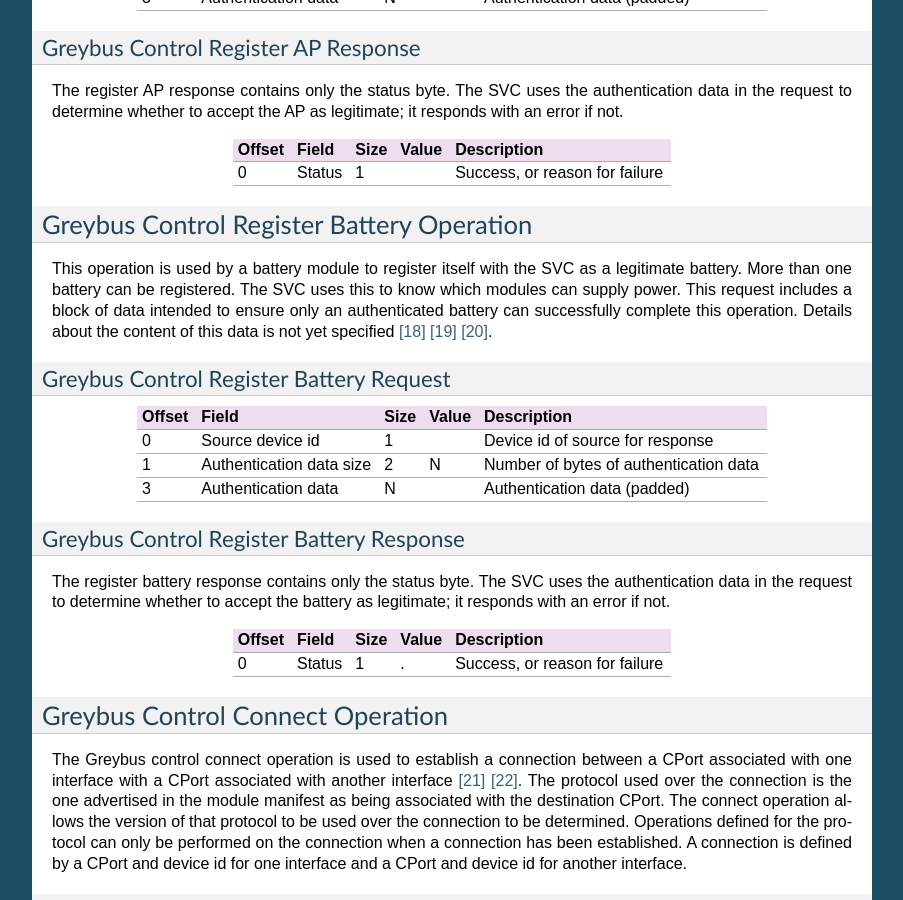
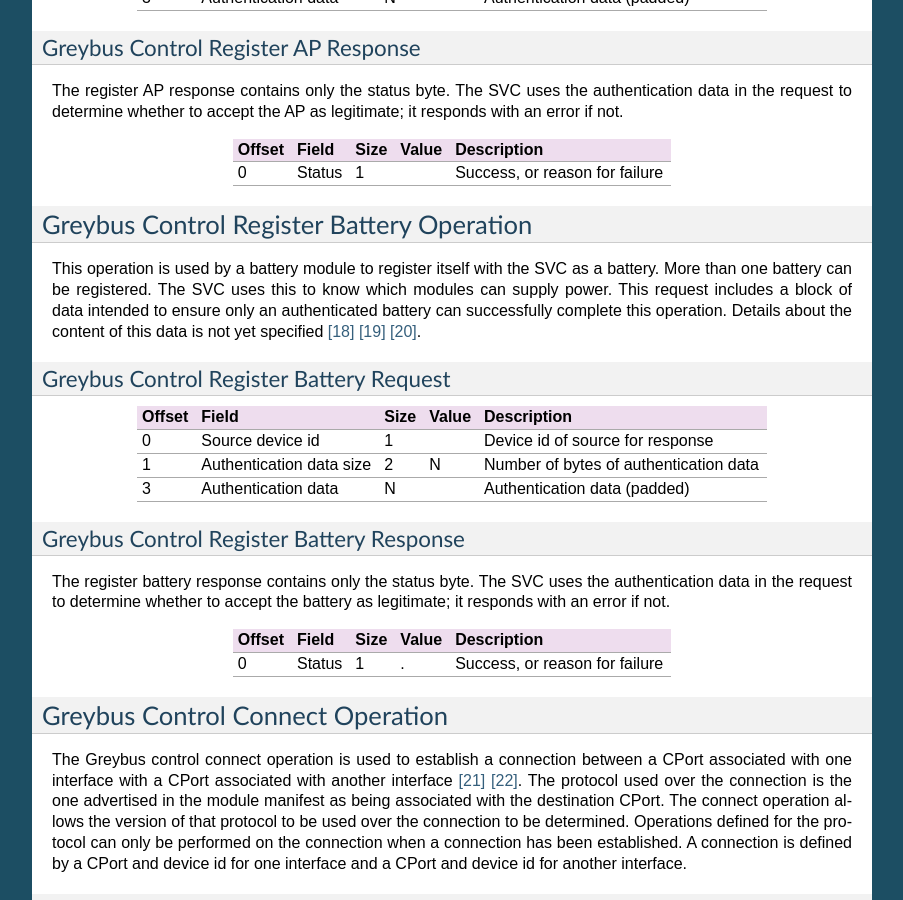
Before and after one commit to projectara/greybus-spec, a Sphinx documentation site: the page built from source/control.rst, in a window 1280 px wide and 900 px high, scrolled down 5434 px. Shown: the whole window, without its empty margins (198-1101 px from the left). Built offline with Sphinx 7.4.7, drawn with Linux system fonts in a browser that asks for light colours; some of the changed text lies outside the part shown.

Commit message:
Fix some typos.
Signed-off-by: Marti Bolivar <mbolivar@leaflabs.com>
Signed-off-by: Greg Kroah-Hartman <greg@kroah.com>

```diff
--- a/source/connection.rst
+++ b/source/connection.rst
@@ -87,7 +87,7 @@
 supports a protocol version with major number equal to that supplied
 by the source, and a minor number greater than or equal to that
 supplied by the source, it shall communicate using the protocol
-version equal to thatsupplied by the source. Otherwise, it decides
+version equal to that supplied by the source. Otherwise, it decides
 that its own version of the protocol will be the one to be used [#bf]_
 [#bg]_. In either case, the chosen version is sent back in the
 response, and the source interface will honor that decision and use
--- a/source/control.rst
+++ b/source/control.rst
@@ -572,12 +572,11 @@
 ------------------------------------------
 
 This operation is used by a battery module to register itself with the
-SVC as a legitimate battery. More than one battery can be
-registered. The SVC uses this to know which modules can supply power.
-This request includes a block of data intended to ensure only an
-authenticated battery can successfully complete this
-operation. Details about the content of this data is not yet specified
-[#cm]_ [#cn]_ [#co]_.
+SVC as a battery. More than one battery can be registered. The SVC
+uses this to know which modules can supply power.  This request
+includes a block of data intended to ensure only an authenticated
+battery can successfully complete this operation. Details about the
+content of this data is not yet specified [#cm]_ [#cn]_ [#co]_.
 
 Greybus Control Register Battery Request
 ^^^^^^^^^^^^^^^^^^^^^^^^^^^^^^^^^^^^^^^^
--- a/source/device_class.rst
+++ b/source/device_class.rst
@@ -16,7 +16,7 @@
 -----------------
 
 This section defines the operations used on a connection implementing
-the Greybus vibrator protocol.  This protocol allows an AP to manager
+the Greybus vibrator protocol.  This protocol allows an AP to manage
 a vibrator device present on a module.  The protocol is very simple,
 and maps almost directly to the userspace HAL vibrator interface.
 
@@ -278,7 +278,8 @@
 
 ..
 
-    Returns a value indicating the current voltage [#bk]_ of the battery.
+    Returns a value indicating the current current supplied or drawn
+    [#bk]_ of the battery.
 
 Greybus Battery Message Types
 ^^^^^^^^^^^^^^^^^^^^^^^^^^^^^
```
Also changed, not shown: other parts of source/control.rst (+3 -3 lines).
